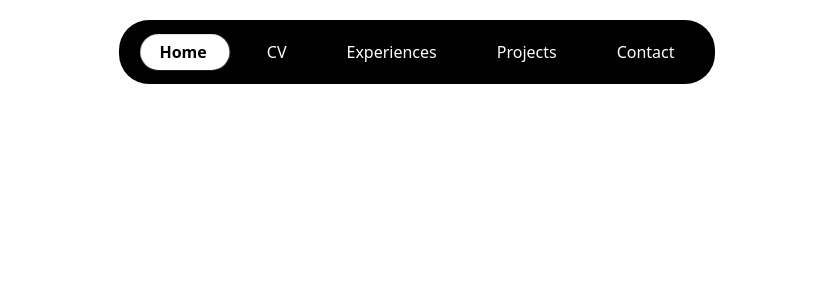
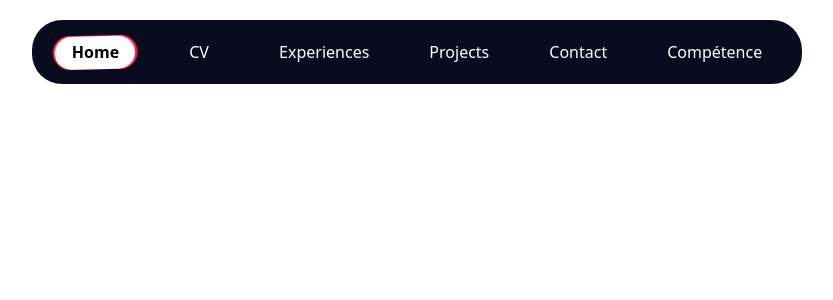
Before and after one commit to Eliossore/Portfolio, an Angular app: page / in a window 1280 px wide. Shown: the top 300 px of the page, without its empty margins (223-1056 px from the left). Built offline with nearby package versions, Linux system fonts and the light colour scheme.

Commit message:
[~] navigation mostly done

```diff
--- a/src/app/navigation/navigation.component.html
+++ b/src/app/navigation/navigation.component.html
@@ -6,5 +6,10 @@
       {{ item }}
     </li>
   </ul>
-    <div class="highlight" [ngStyle]="highlightStyle"></div>
+
+  <!-- Highlight container -->
+  <div class="highlight-wrapper" [ngStyle]="highlightStyle">
+    <div class="highlight-inverted"></div> <!-- Inverted highlight -->
+    <div class="highlight"></div>        <!-- White foreground highlight -->
+  </div>
 </nav>
--- a/src/app/navigation/navigation.component.scss
+++ b/src/app/navigation/navigation.component.scss
@@ -3,7 +3,7 @@
     display: flex;
     justify-content: center;
     align-items: center;
-    background-color: black;
+    background-color: #090c1f;
     padding: 10px 20px;
     border-radius: 30px;
     width: fit-content;
@@ -23,44 +23,94 @@
         cursor: pointer;
         position: relative;
         transition: color 0.3s ease-in-out;
-        z-index: 2; // Ensures text is above the highlight
+        z-index: 2;
+
+        /* ✅ FIX: Keep the same width regardless of bold text */
+        min-width: 80px; /* Adjust as needed to match the widest text */
+        text-align: center;
+        display: inline-block;
       }
 
       .active {
-        color: black;  // Text color changes when active
+        color: black;
         font-weight: bold;
       }
     }
+}
+    /* Highlight Wrapper */
+    .highlight-wrapper {
+      position: absolute;
+      top: 50%;
+      transform: translateY(-50%);
+      height: 35px;
+      width: var(--highlight-width, 80px);
+      border-radius: 20px;
+      transition: left 0.4s ease, width 0.4s ease;
+      z-index: 1;
+    }
 
+    /* ✅ True Inverted Highlight */
+    .highlight-inverted {
+      position: absolute;
+      width: 95%;
+      height: 95%;
+      top: 50%;
+      left: 50%;
+      background: #fe1f48;
+      border-radius: inherit;
+      opacity: 1;
+      transform-origin: center;
+      animation: shadowSway 3.2s infinite ease-in-out;
+    }
+
+    /* White Foreground Highlight */
     .highlight {
       position: absolute;
-      top: 50%;  // Adjust to center on the text
-      transform: translateY(-50%);  // Perfect vertical centering
-      height: 35px;  // Slightly taller for better visibility
-      border-radius: 20px;
+      width: 90%;
+      height: 90%;
       background: white;
-      transition: left 0.4s ease, width 0.4s ease;
-      opacity: 1;
-      z-index: 1; // Keeps highlight under the text
+      border-radius: inherit;
+      top: 50%;
+      left: 50%;
+      transform-origin: center;
       animation: randomSway 3s infinite ease-in-out;
     }
-  }
 
-  /* More natural & random movement */
-  @keyframes randomSway {
+
+/* ✅ White Highlight Movement (Rotating on Center) */
+@keyframes randomSway {
     0% {
-      transform: translateY(-50%) translateX(-3px) scale(1);
+      transform: translate(-50%, -50%) rotate(0deg) scale(1);
     }
     25% {
-      transform: translateY(-48%) translateX(4px) scale(1.05);
+      transform: translate(-50%, -50%) rotate(-3deg) scale(1.05);
     }
     50% {
-      transform: translateY(-52%) translateX(-6px) scale(1.02);
+      transform: translate(-50%, -50%) rotate(2deg) scale(1.02);
     }
     75% {
-      transform: translateY(-49%) translateX(5px) scale(1.03);
+      transform: translate(-50%, -50%) rotate(-2.5deg) scale(1.03);
     }
     100% {
-      transform: translateY(-50%) translateX(-4px) scale(1);
+      transform: translate(-50%, -50%) rotate(1.5deg) scale(1);
     }
-  }
+}
+
+/* ✅ Inverted Highlight Movement (Different Rotation) */
+@keyframes shadowSway {
+    0% {
+      transform: translate(-50%, -50%) rotate(0deg) scale(1.05);
+    }
+    25% {
+      transform: translate(-50%, -50%) rotate(2.5deg) scale(1);
+    }
+    50% {
+      transform: translate(-50%, -50%) rotate(-2deg) scale(1.02);
+    }
+    75% {
+      transform: translate(-50%, -50%) rotate(3deg) scale(1.03);
+    }
+    100% {
+      transform: translate(-50%, -50%) rotate(-1.5deg) scale(1.05);
+    }
+}
--- a/src/app/navigation/navigation.component.ts
+++ b/src/app/navigation/navigation.component.ts
@@ -10,7 +10,7 @@ import { NgModule } from '@angular/core';
   styleUrl: './navigation.component.scss'
 })
 export class NavigationComponent {
-  navItems = ['Home', 'CV', 'Experiences', 'Projects', 'Contact'];
+  navItems = ['Home', 'CV', 'Experiences', 'Projects', 'Contact','Compétence'];
   activeItem = 'Home';
   highlightStyle = { left: '0px', width: '0px' };
 
```
Lines whose indentation alone changed are shown as unchanged.
